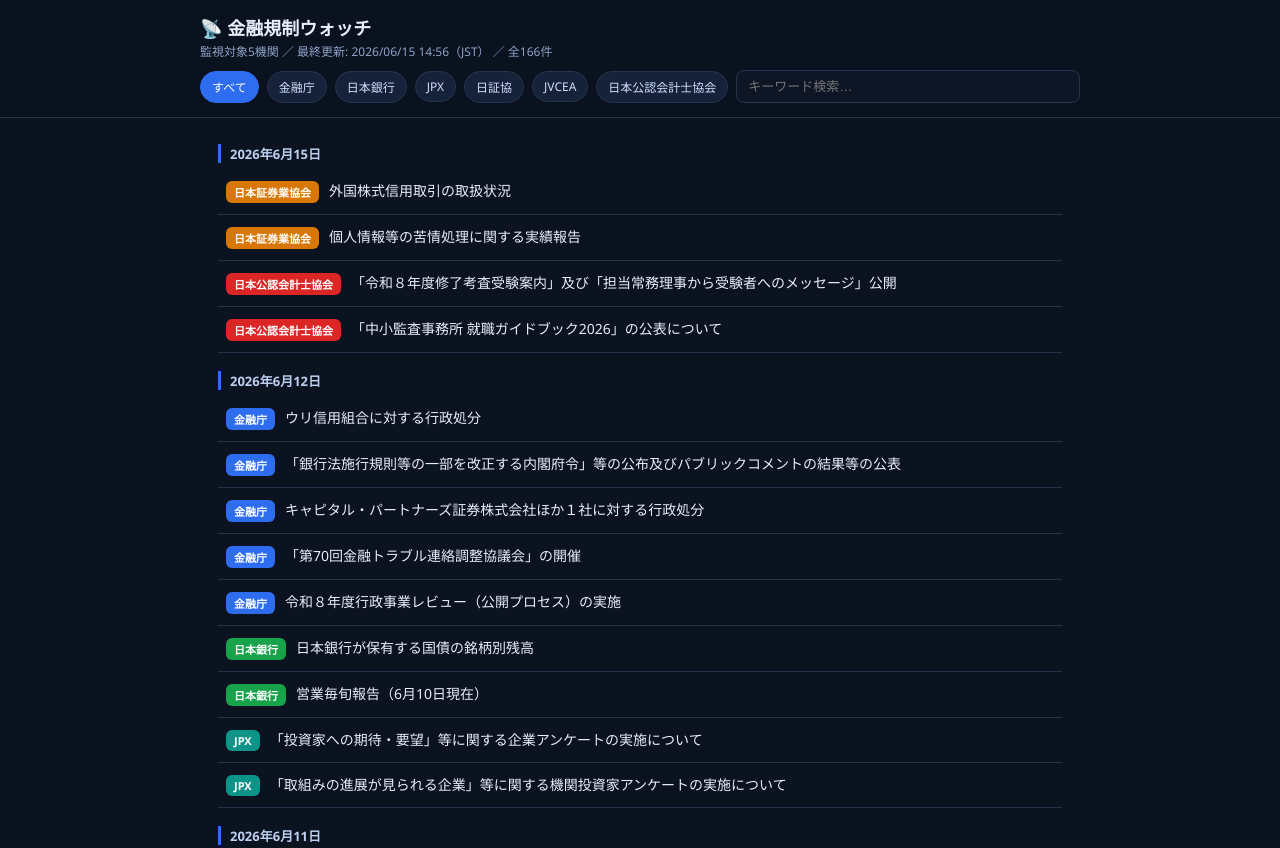
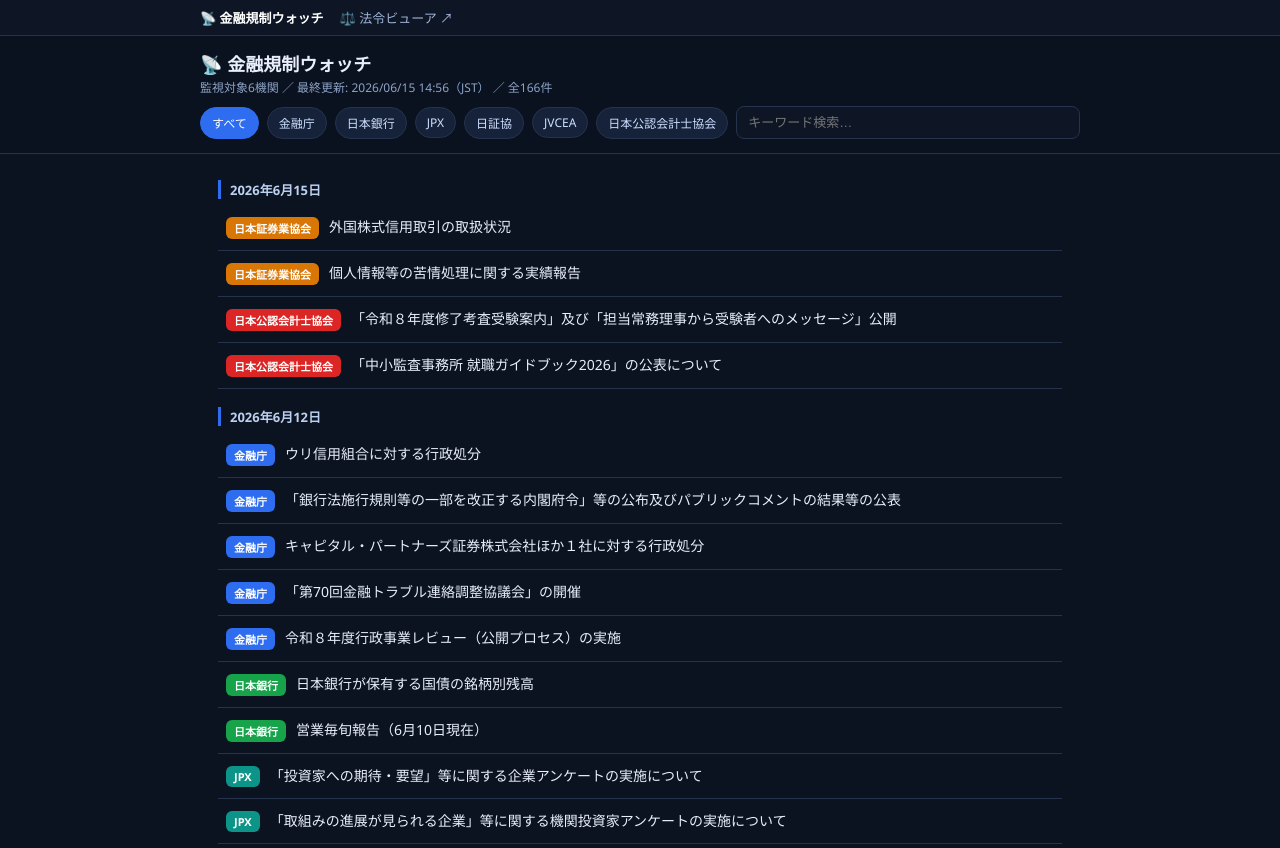
Before and after one commit to finoject/finoject-reg-monitor, a plain HTML site: page reg-monitor-site/index.html in a window 1280 px wide. Shown: the top 848 px of the page. Drawn offline with Linux system fonts and the light colour scheme.

Commit message:
法令ビューアへの動線: タイトルから法令/条文を検出しディープリンク＋共通ヘッダー

```diff
--- a/reg-monitor-site/index.html
+++ b/reg-monitor-site/index.html
@@ -9,6 +9,14 @@
   *{ box-sizing:border-box; }
   body{ margin:0; background:var(--bg); color:var(--fg);
     font-family:"Segoe UI","Hiragino Sans","Meiryo",sans-serif; -webkit-text-size-adjust:100%; }
+  #portal{ background:#0e1626; border-bottom:1px solid var(--line); padding:8px 18px; font-size:13px; }
+  #portal .wrap{ display:flex; gap:16px; align-items:center; }
+  #portal .pcur{ color:#fff; font-weight:700; }
+  #portal a{ color:#9fb4d6; text-decoration:none; }
+  #portal a:hover{ color:#7fb0ff; text-decoration:underline; }
+  .ref{ flex:none; display:inline-block; font-size:11px; margin-top:2px; padding:2px 8px; border-radius:6px;
+    background:#13243f; color:#8fd0ff; border:1px solid #2b66c0; text-decoration:none; white-space:nowrap; }
+  .ref:hover{ background:#1c3a63; color:#cfe7ff; }
   header{ position:sticky; top:0; z-index:5; background:rgba(11,18,32,0.95); backdrop-filter:blur(8px);
     border-bottom:1px solid var(--line); padding:14px 18px; }
   .wrap{ max-width:880px; margin:0 auto; }
@@ -36,6 +44,10 @@
 </style>
 </head>
 <body>
+<nav id="portal"><div class="wrap">
+  <span class="pcur">📡 金融規制ウォッチ</span>
+  <a href="https://finoject.github.io/finoject-law-viewer/" target="_blank" rel="noopener">⚖️ 法令ビューア ↗</a>
+</div></nav>
 <header><div class="wrap">
   <h1>📡 金融規制ウォッチ</h1>
   <div class="meta" id="meta">読み込み中…</div>
@@ -65,6 +77,39 @@
 let DATA = { items:[], generatedAt:null, sources:[] };
 let filterAg = 'all', keyword = '';
 
+// ===== 法令ビューアへの動線：タイトルから法令名＋条番号を検出してディープリンク =====
+const LAW_BASE = 'https://finoject.github.io/finoject-law-viewer/';
+// 具体的な府令・施行令を先に（「資金決済に関する法律施行令」を本法より優先）
+const LAWREFS = [
+  { id:'429M60000002007', short:'暗号資産交換業者府令', kw:['暗号資産交換業者に関する内閣府令'] },
+  { id:'422M60000002004', short:'資金移動業者府令',     kw:['資金移動業者に関する内閣府令'] },
+  { id:'422M60000002003', short:'前払式支払手段府令',   kw:['前払式支払手段に関する内閣府令'] },
+  { id:'505M60000002048', short:'電子決済手段等府令',   kw:['電子決済手段等取引業者に関する内閣府令'] },
+  { id:'419M60000002052', short:'金商業等府令',         kw:['金融商品取引業等に関する内閣府令'] },
+  { id:'422CO0000000019', short:'資金決済法施行令',     kw:['資金決済に関する法律施行令'] },
+  { id:'420CO0000000020', short:'犯収法施行令',         kw:['犯罪による収益の移転防止に関する法律施行令'] },
+  { id:'420M60000F5A001', short:'犯収法施行規則',       kw:['犯罪による収益の移転防止に関する法律施行規則'] },
+  { id:'340CO0000000321', short:'金商法施行令',         kw:['金融商品取引法施行令'] },
+  { id:'421AC0000000059', short:'資金決済法',           kw:['資金決済に関する法律','資金決済法'] },
+  { id:'419AC0000000022', short:'犯収法',               kw:['犯罪による収益の移転防止に関する法律','犯罪収益移転防止法','犯収法'] },
+  { id:'323AC0000000025', short:'金商法',               kw:['金融商品取引法','金商法'] },
+];
+const KNUM = {'〇':0,'零':0,'一':1,'二':2,'三':3,'四':4,'五':5,'六':6,'七':7,'八':8,'九':9}, KS={'十':10,'百':100,'千':1000};
+function k2n(s){
+  if(/^[0-9０-９]+$/.test(s)) return s.replace(/[０-９]/g,d=>String.fromCharCode(d.charCodeAt(0)-0xFEE0));
+  let tot=0,cur=0; for(const ch of s){ if(ch in KNUM)cur=KNUM[ch]; else if(ch in KS){tot+=(cur||1)*KS[ch];cur=0;} } return String(tot+cur);
+}
+function detectLawLink(title){
+  const law = LAWREFS.find(L => L.kw.some(k => title.includes(k)));
+  if(!law) return null;
+  // 条番号（第○条、第○条の○）を抽出 → ビューアの表示形式に合わせる
+  const m = title.match(/第([〇一二三四五六七八九十百千0-9０-９]+)条(?:の([〇一二三四五六七八九十0-9０-９]+))?/);
+  let art = '', label = law.short;
+  if(m){ art = '第'+k2n(m[1])+'条'+(m[2]?'の'+k2n(m[2]):''); label += ' '+art; }
+  const url = LAW_BASE + '?law=' + law.id + (art ? '&art='+encodeURIComponent(art) : '');
+  return { url, label };
+}
+
 function jpDate(iso){ const [y,m,d]=iso.split('-'); return `${y}年${+m}月${+d}日`; }
 function jstStr(iso){ if(!iso) return '—'; const d=new Date(iso); const j=new Date(d.getTime()+9*3600000);
   const p=n=>String(n).padStart(2,'0');
@@ -87,10 +132,13 @@
     if(it.date!==curDate){ curDate=it.date; html += `<div class="day">${jpDate(it.date)}</div>`; }
     const c = COLORS[it.agency] || '#64748b';
     const isNew = it.detectedAt && it.detectedAt===latest;
+    const ref = detectLawLink(it.title||'');
+    const refHtml = ref ? `<a class="ref" href="${ref.url}" target="_blank" rel="noopener" title="法令ビューアで条文を開く">📖 ${escapeHtml(ref.label)}</a>` : '';
     html += `<div class="item">
       <span class="badge" style="background:${c}">${SHORT[it.agency]||it.agency}</span>
       <a href="${it.url}" target="_blank" rel="noopener noreferrer">${escapeHtml(it.title)}</a>
       ${isNew?'<span class="new">NEW</span>':''}
+      ${refHtml}
     </div>`;
   }
   list.innerHTML = html;
@@ -99,7 +147,7 @@
 
 function setMeta(){
   document.getElementById('meta').textContent =
-    `監視対象5機関 ／ 最終更新: ${jstStr(DATA.generatedAt)}（JST） ／ 全${DATA.items.length}件`;
+    `監視対象6機関 ／ 最終更新: ${jstStr(DATA.generatedAt)}（JST） ／ 全${DATA.items.length}件`;
   document.getElementById('footer').innerHTML =
     '出典（各機関の公開情報）: ' + (DATA.sources||[]).map(s=>`<a href="${s.url}" target="_blank" rel="noopener">${s.name}</a>`).join(' ・ ') +
     '<br>毎朝の自動巡回で新着を追記します。NEWは最新巡回で検知した項目。';
```
